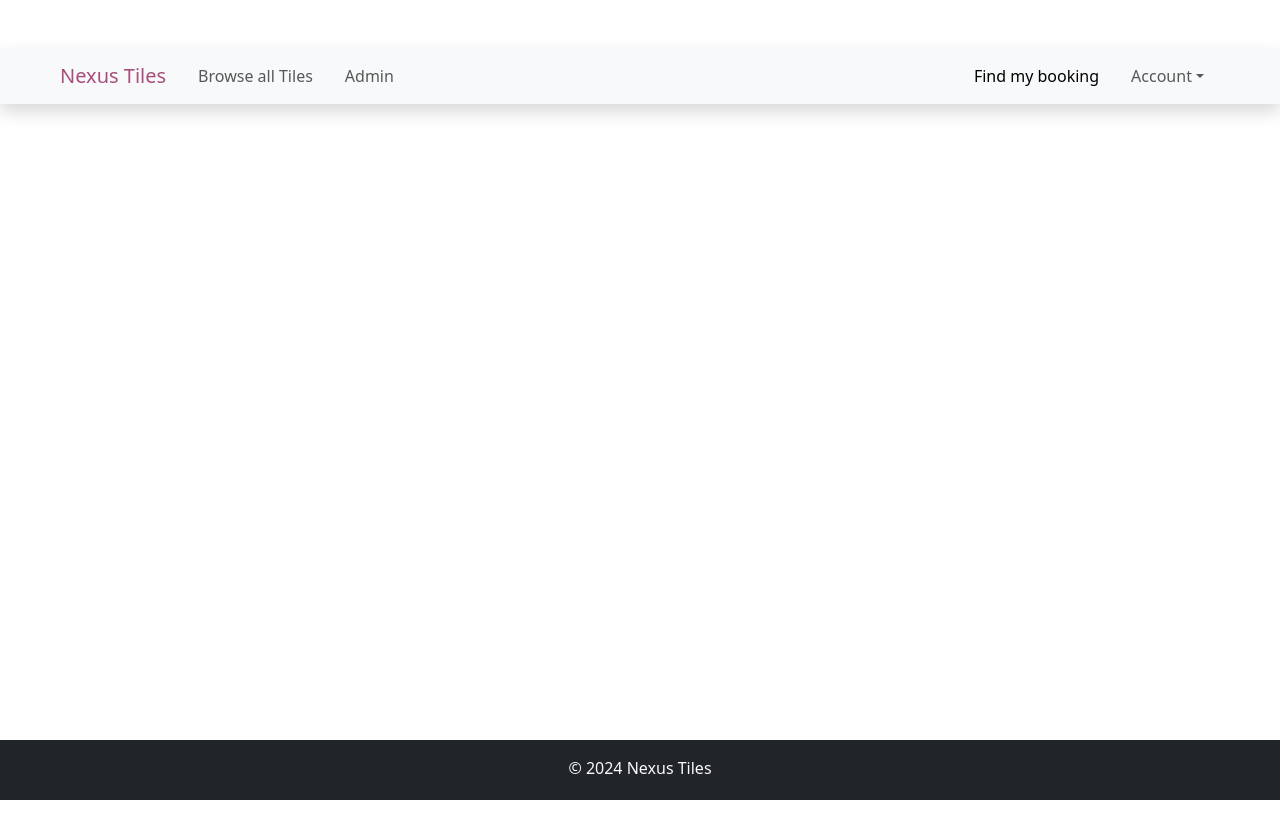
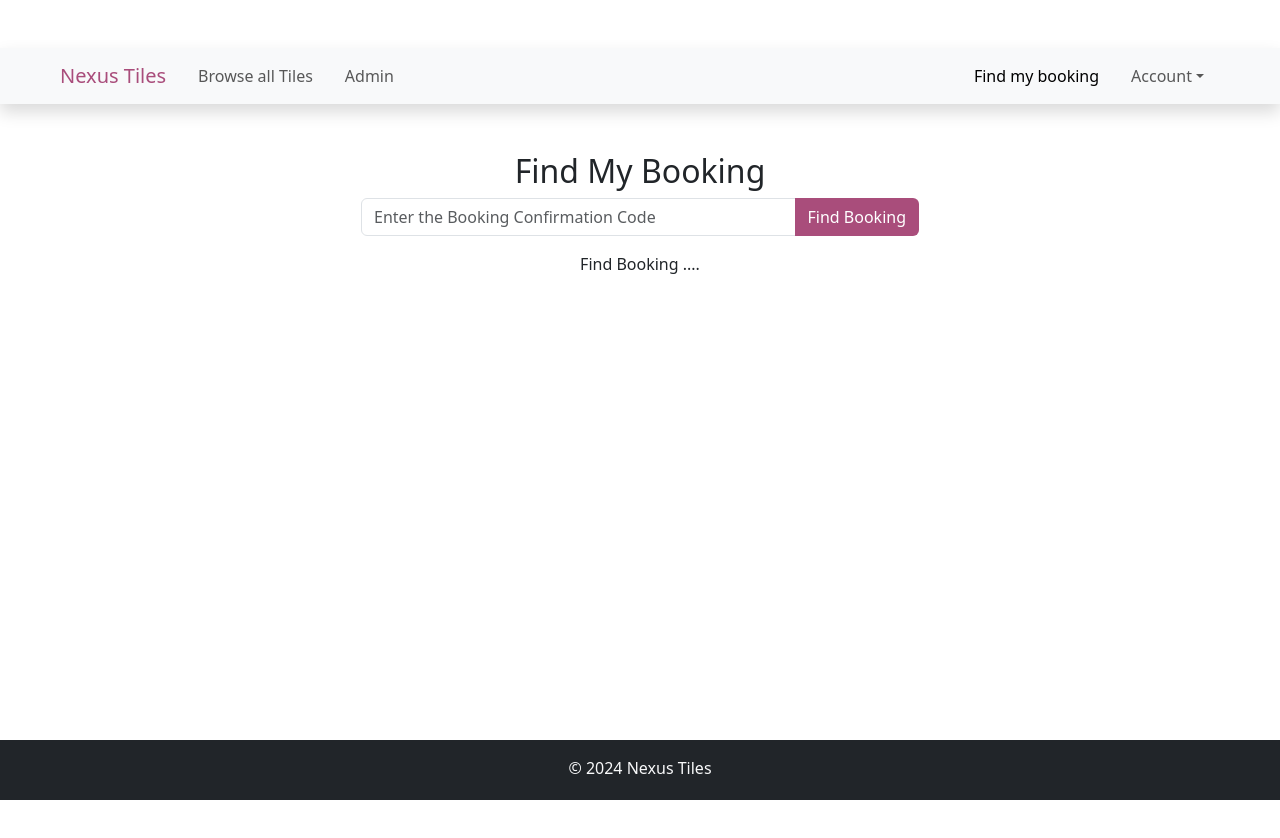
Before and after one commit to sahan542/Nexus-Tile_Store, a React (Vite) app in the folder Front/nexus/: page /find-booking in a window 1280 px wide. Shown: the top 838 px of the page. Built offline with nearby package versions, Linux system fonts and the light colour scheme.

Commit message:
find your booking added

```diff
--- a/Front/nexus/src/App.jsx
+++ b/Front/nexus/src/App.jsx
@@ -14,6 +14,7 @@
 import BookingForm from './components/bookings/BookingForm.jsx'
 import BookingSuccess from './components/bookings/BookingSuccess.jsx'
 import Bookings from './components/bookings/Bookings.jsx'
+import FindBooking from './components/bookings/FindBooking.jsx'
 
 
 
@@ -35,6 +36,7 @@
               <Route  path="/admin" element={<Admin/>} />
               <Route  path="/booking-success" element={<BookingSuccess/>} />
               <Route  path="/existing-bookings" element={<Bookings/>} />
+              <Route  path="/find-booking" element={<FindBooking/>} />
 
             </Routes>
         </Router>
--- a/Front/nexus/src/components/bookings/FindBooking.jsx
+++ b/Front/nexus/src/components/bookings/FindBooking.jsx
@@ -1,5 +1,6 @@
 import React, { useState } from 'react'
-/*
+import { cancelBooking, getBookingByConfirmationCode } from '../utils/ApiFunctions'
+
 const FindBooking = () => {
     const[confirmationCode, setConfirmationCode] = useState("")
     const[error, setError] = useState("")
@@ -37,18 +38,91 @@
         e.preventDefault()
         setIsLoading(true)
         try{
+            const data = await getBookingByConfirmationCode(confirmationCode)
+            setBookingInfo(data)
 
         }
         catch(error){
+            setBookingInfo(clearBookingInfo)
+            if(error.response && error.response.status === 404){
+                setError(error.response.data.message)
+            }
+            else{
+                setError(error.response)
+            }
 
         }
+        setTimeout(() =>{
+            setIsLoading(false)
+        }, 2000)
+    }
+
+    const handleBookingCancellation = async(bookingId) =>{
+        try{
+            await cancelBooking(bookingInfo.id)
+            setIsDeleted(true)
+            setBookingInfo(clearBookingInfo)
+            setConfirmationCode("")
+            setError("")
+        }
+        catch(error){
+            setError(error.message)
+
+
+        }
+
     }
   return (
-    <div>
+    <>
+        <div className="container mt-5 d-flex flex-column justify-content-center align-items-center">
+            <h2>Find My Booking</h2>
+            <form onSubmit={handleFormSubmit} className="col-md-6">
+                <div className="input-group mb-3">
+                    <input className="form-control" id='confirmationCode' name='confirmationCode'
+                    value={confirmationCode} onChange={handleInputChange} placeholder="Enter the Booking Confirmation Code"/>
 
-    </div>
+                    <button className="btn btn-hotel input-group-text">Find Booking</button>
+
+
+
+                </div>
+
+            </form>
+
+            {isLoading ? ( <div>Finding Your Booking</div>): error ? (<div className="text-danger">{error}</div>
+
+            ): bookingInfo.bookingConfirmationCode ? (
+                <div className="col-md-6 mt-4 mb-5">
+                    <h3>Booking Information</h3>
+                    <p>Booking ConfirmationCode : {bookingInfo.bookingConfirmationCode}</p>
+                    <p>Booking ID : {bookingInfo.id} </p>
+                    <p>Tile ID : {bookingInfo.tile.id} </p>
+                    <p>Customer Name : {bookingInfo.cusName} </p>
+                    <p>Customer Email : {bookingInfo.cusEmail} </p>
+                    <p>Customer Address : {bookingInfo.cusAddress} </p>
+                    <p>Customer Contact Number : {bookingInfo.cusPhone} </p>
+
+                    {!isDeleted && (
+                        <button className="btn btn-danger" onClick={()=> handleBookingCancellation(bookingInfo.id)}>Cancel Booking</button>
+                    )}
+
+
+
+
+                </div>
+            ): (
+                <div>
+                    Find Booking ....
+                </div>
+            )}
+
+            {isDeleted && (
+                <div className="alert alert-success mt-3" role="alert"> Booking has benn cancelled succcessfully!</div>
+            )}
+
+        </div>
+    </>
   )
 }
 
 export default FindBooking
-*/
```
